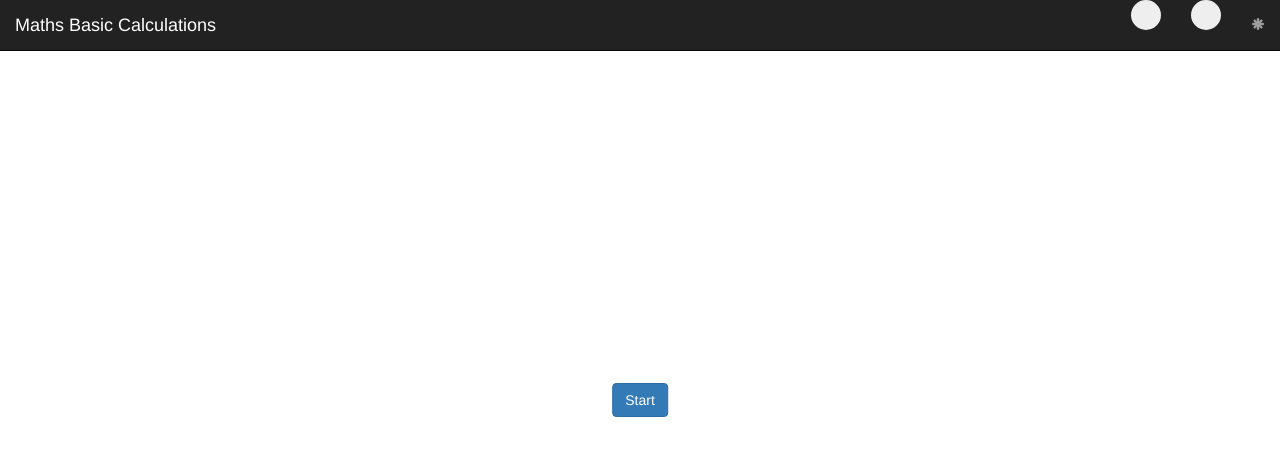
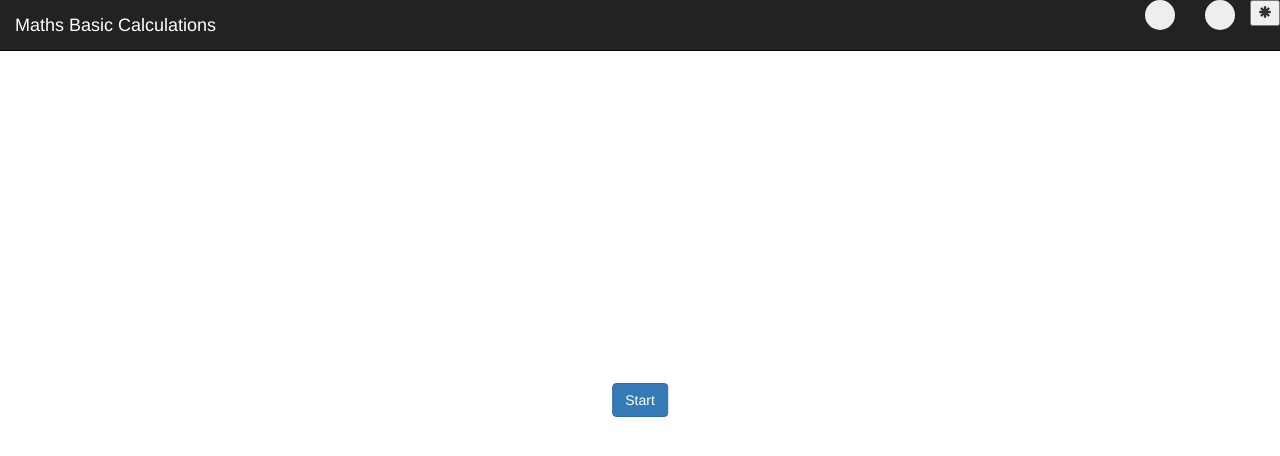
Before and after one commit to queenmove/math, a plain HTML site: page index.html in a window 1280 px wide. Drawn offline with nearby package versions, Linux system fonts and the light colour scheme.

Commit message:
Update index.html

```diff
--- a/index.html
+++ b/index.html
@@ -139,7 +139,7 @@
         <ul class="nav navbar-nav navbar-right">
           <li class="nav-indication"><a id="time-duration"></a></li>
           <li class="nav-indication"><a id="attemted"><span></span></a></li>
-          <li><a data-toggle="modal" data-target="#myModal"><span class="glyphicon glyphicon-asterisk"></span></a></li>
+          <li><button data-toggle="modal" data-target="#myModal"><span class="glyphicon glyphicon-asterisk"></span></button></li>
         </ul>
       </div>
     </nav>
```
